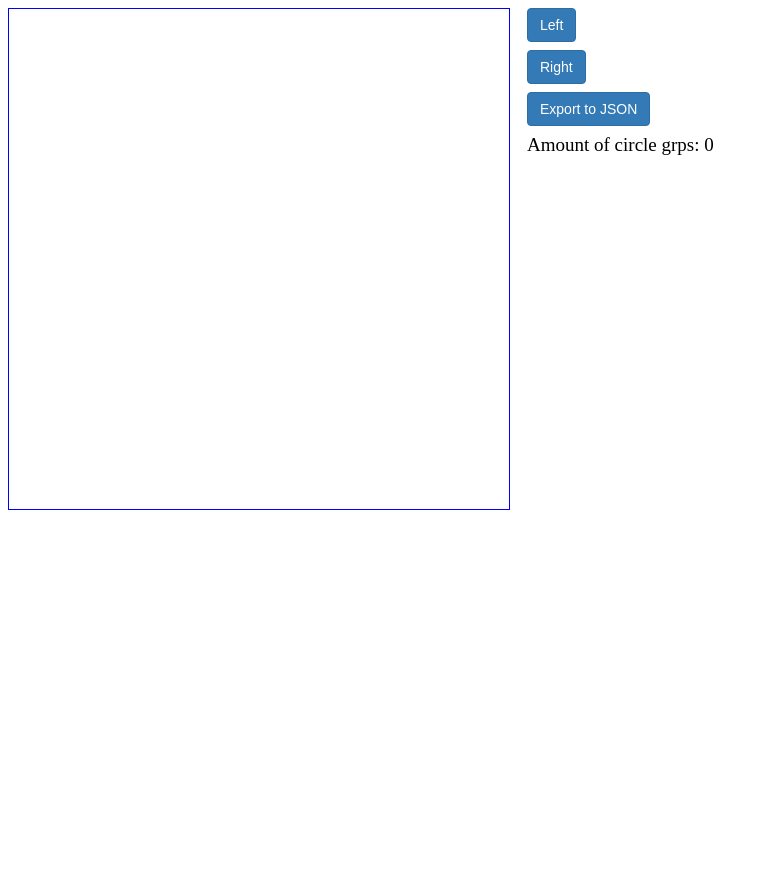
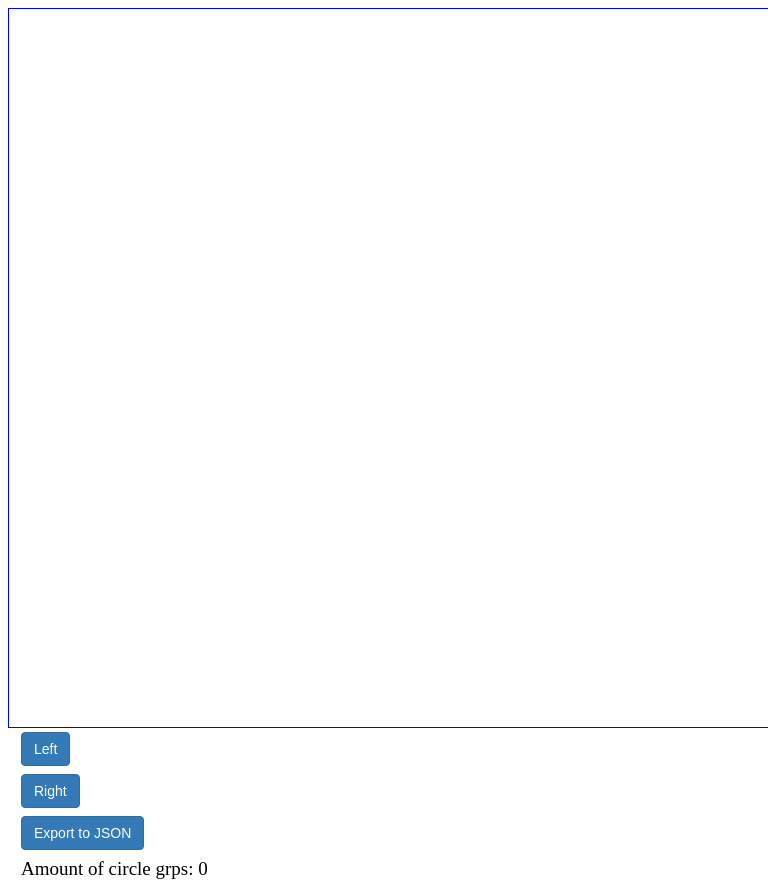
Before and after one commit to ogorobets/2d_graphic_editor, a plain HTML site: page index.html in a window 1280 px wide. Shown: the whole page, without its empty margins (0-768 px from the left). Before the commit the page ends 800 px from the top, so only its background shows below. Drawn offline with Linux system fonts and the light colour scheme.

Commit message:
minor fix

```diff
--- a/index.html
+++ b/index.html
@@ -44,7 +44,7 @@
                 var canvasWidth = width15InchScreenInCm * pxPerCm;
                 var canvasHeight = height15InchScreenInCm * pxPerCm;
                 document.getElementById('canvas').style.cssText =
-                    'width: ' + canvasWidth + '; height: ' + canvasHeight + ';';
+                    'width: ' + canvasWidth + 'px; height: ' + canvasHeight + 'px;';
 
                 var glScene = new GLScene();
                 var circleContainer = new CircleContainer(glScene);
```
